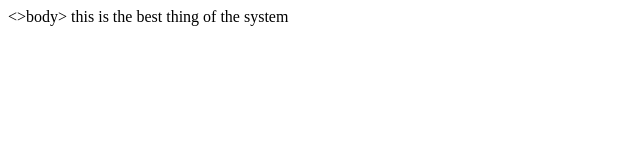
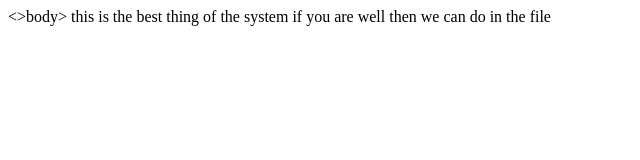
Before and after one commit to dalbahadur/first_demo, a plain HTML site: page index.html in a window 1280 px wide. Shown: the whole page, without its empty margins (0-640 px from the left). Drawn offline with Linux system fonts and the light colour scheme.

Commit message:
again updated

```diff
--- a/index.html
+++ b/index.html
@@ -5,6 +5,7 @@
 <>body>
 
 this is the best thing of the system
+if you are well then we can do in the file
 </body>
 
 </html>
```
